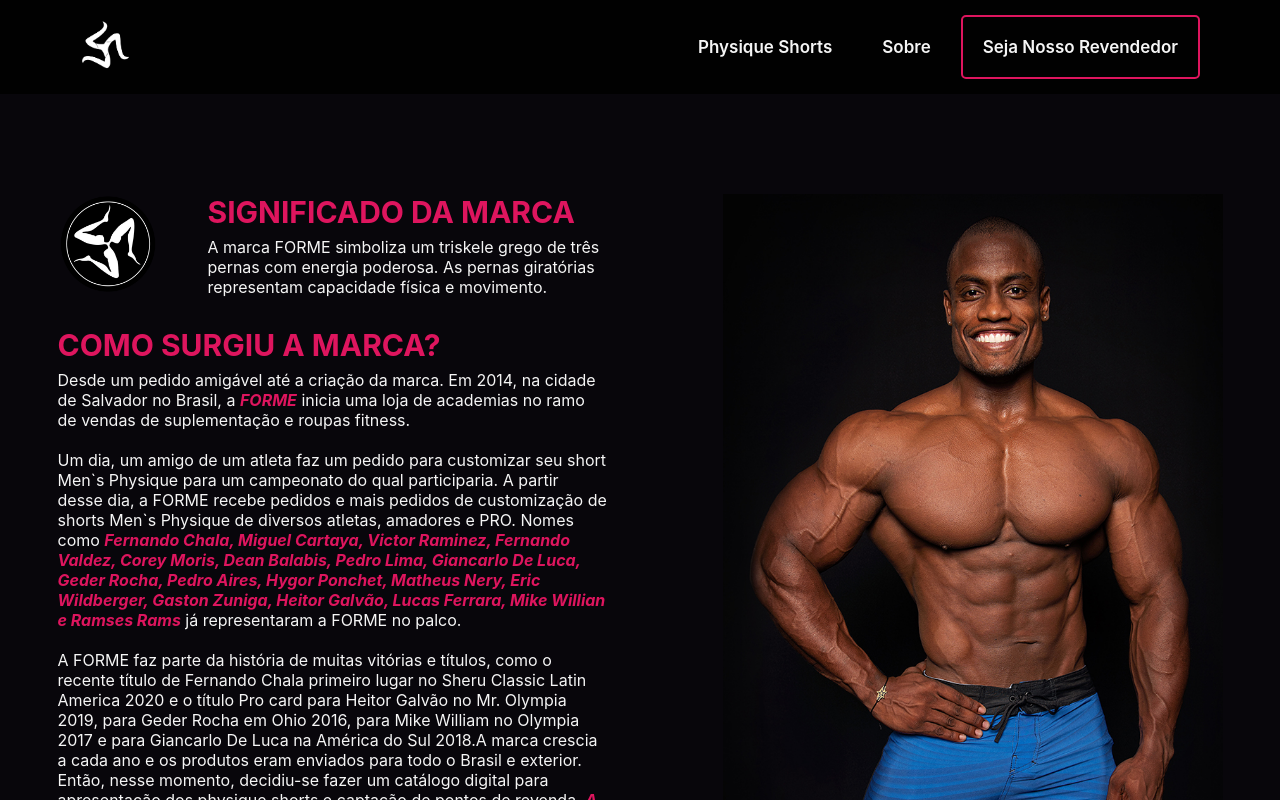
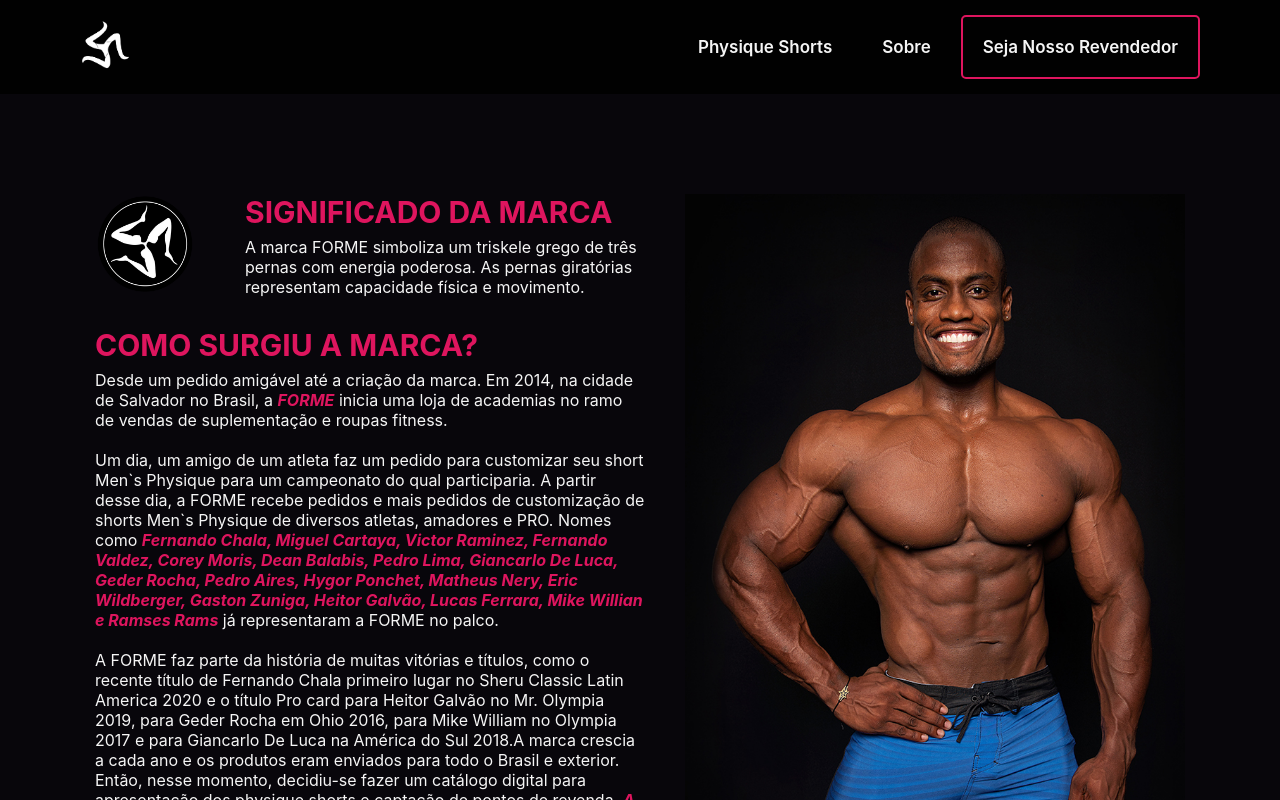
Before and after one commit to cayosantana/site-forme-project, a React (Vite) app: page /about in a window 1280 px wide. Shown: the top 800 px of the page. Built offline with nearby package versions, Linux system fonts and the light colour scheme.

Commit message:
About
Atualização do justity-content.

```diff
--- a/src/components/about/about.css
+++ b/src/components/about/about.css
@@ -1,11 +1,12 @@
 .container-sobre {
     background-color: #08060B;
     display: flex;
-    justify-content: space-around;
+    justify-content: center;
     flex-wrap: wrap;
     width: 100%;
     margin: 0 auto;
     padding-top: 100px;
+    gap: 40px;
 }
 .foto-marca {
     width: 100px;
```
